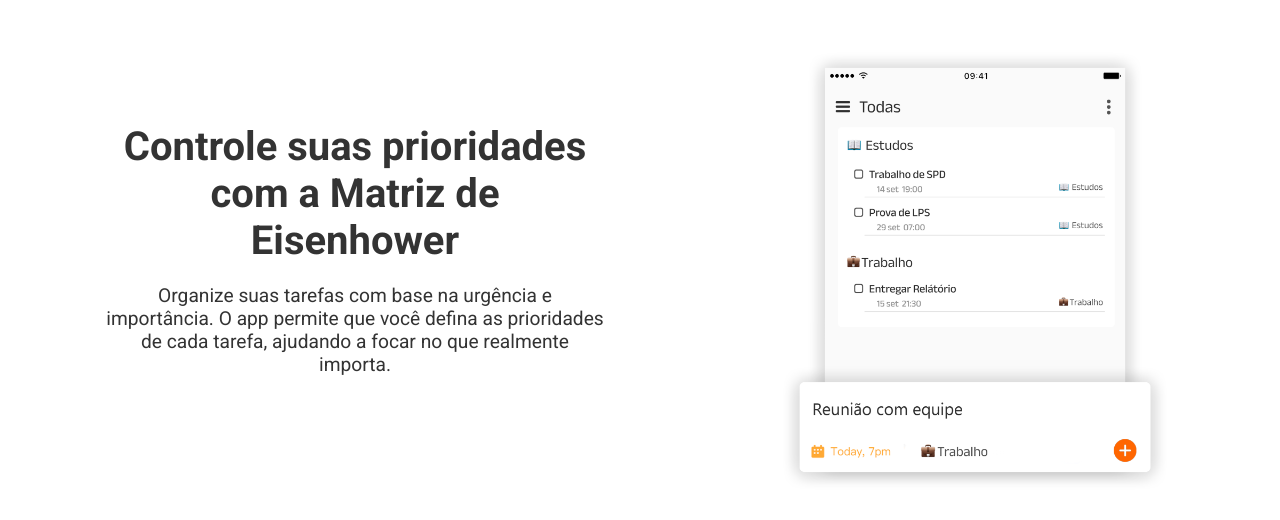
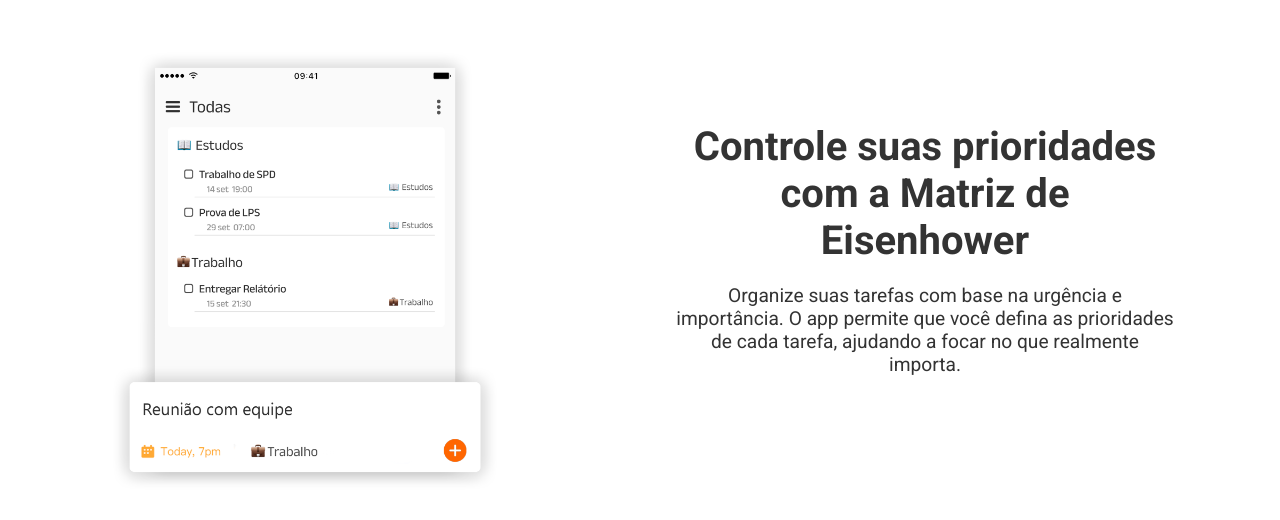
Before and after one commit to GabrielWhite96/TaskLy, a React (Vite) app: page / in a window 1280 px wide. Shown: the part 840-1360 px from the top of the page. Built offline with nearby package versions, Linux system fonts and the light colour scheme; a web font is replaced by a local one.

Commit message:
change the sequence of container

```diff
--- a/src/components/EisenhowerMatrixSectionLP/index.jsx
+++ b/src/components/EisenhowerMatrixSectionLP/index.jsx
@@ -1,23 +1,30 @@
-import React from 'react';
+import React from "react";
 import {
   EisenhowerSectionContainer,
   EisenhowerTextContainer,
   EisenhowerTitle,
   EisenhowerSubtitle,
   EisenhowerImage,
-} from './EisenhowerSectionLP.styles';
-import eisenhowerImage from '../../assets/task_example.png'; // Substitua pela imagem do app
+} from "./EisenhowerSectionLP.styles";
+import eisenhowerImage from "../../assets/task_example.png"; // Substitua pela imagem do app
 
 function EisenhowerSectionLP() {
   return (
     <EisenhowerSectionContainer>
+      <EisenhowerImage
+        src={eisenhowerImage}
+        alt="App showing Eisenhower matrix feature"
+      />
       <EisenhowerTextContainer>
-        <EisenhowerTitle>Controle suas prioridades com a Matriz de Eisenhower</EisenhowerTitle>
+        <EisenhowerTitle>
+          Controle suas prioridades com a Matriz de Eisenhower
+        </EisenhowerTitle>
         <EisenhowerSubtitle>
-          Organize suas tarefas com base na urgência e importância. O app permite que você defina as prioridades de cada tarefa, ajudando a focar no que realmente importa.
+          Organize suas tarefas com base na urgência e importância. O app
+          permite que você defina as prioridades de cada tarefa, ajudando a
+          focar no que realmente importa.
         </EisenhowerSubtitle>
       </EisenhowerTextContainer>
-      <EisenhowerImage src={eisenhowerImage} alt="App showing Eisenhower matrix feature" />
     </EisenhowerSectionContainer>
   );
 }
```
